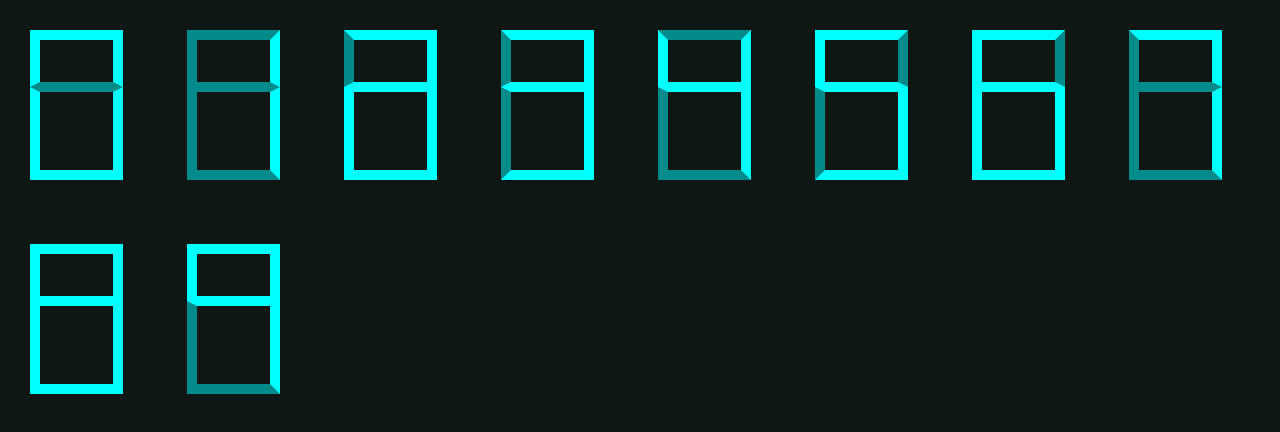
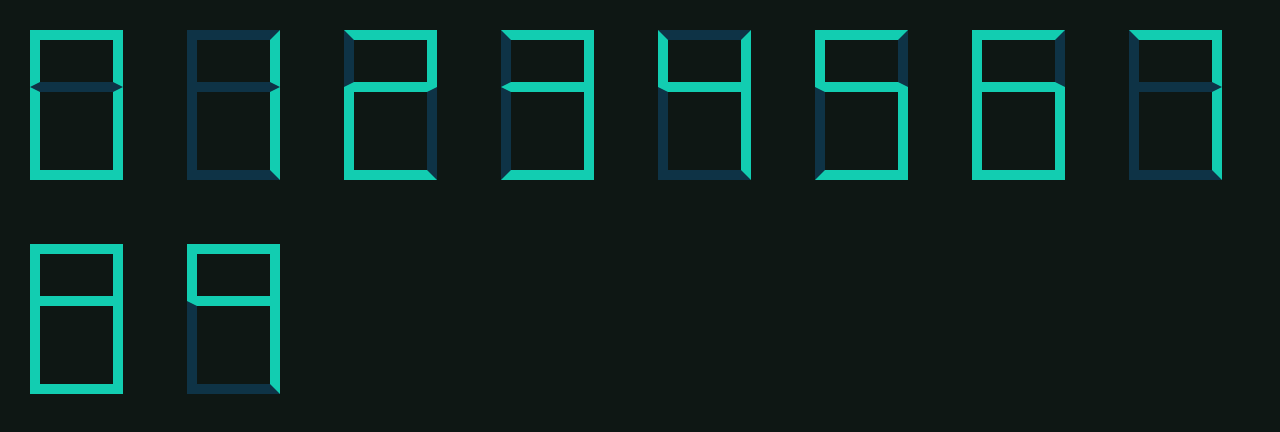
Before and after one commit to Margulis162/digital_clock, a plain HTML site: page clock.html in a window 1280 px wide. Drawn offline with Linux system fonts and the light colour scheme.

Commit message:
rearanged css with sass for esear control over colors and stuff

```diff
--- /dev/null
+++ b/assets/sass/_colors.scss
@@ -0,0 +1,3 @@
+$background:rgb(14, 23, 20);
+$digit_on:rgb(18, 205, 177);
+$digit_off:rgb(14, 51, 70);
--- /dev/null
+++ b/assets/sass/all.scss
@@ -0,0 +1,9 @@
+@use  "_colors.scss";
+@import "digits.scss";
+
+body{
+    margin:0;
+    padding:0;
+    background-color:rgb(14, 23, 20);
+
+}
--- /dev/null
+++ b/assets/sass/digits.scss
@@ -0,0 +1,126 @@
+@use 'colors.scss';
+
+/* container for top and bottom parts */
+ .num{
+    background-color:colors.$background;
+    block-size: 150px;
+    inline-size: 93px;
+    display: inline-block;
+    margin-block:30px;
+    margin-inline: 30px;
+    box-sizing:border-box
+
+}
+
+
+/* zero */
+#zero-top{
+    border-block-end: 5px solid colors.$digit_off;
+}
+#zero-bottom{
+    border-block-start: 5px solid colors.$digit_off;
+}
+
+/* one */
+#one-top{
+    border-block-start: 10px solid colors.$digit_off;
+    border-block-end: 5px solid colors.$digit_off;
+    border-inline-start: 10px solid colors.$digit_off;
+   }
+#one-bottom{
+    border-block-start: 5px solid colors.$digit_off;
+    border-block-end: 10px solid colors.$digit_off;
+    border-inline-start: 10px solid colors.$digit_off;
+    }
+
+
+/* two */
+#two-top{
+    border-inline-start: 10px solid colors.$digit_off;
+}
+#two-bottom{
+   border-inline-end:10px solid colors.$digit_off;
+
+}
+
+
+/* three */
+#three-top{
+    border-inline-start: 10px solid colors.$digit_off;
+}
+#three-bottom{
+    border-inline-start: 10px solid colors.$digit_off;
+}
+
+
+ /* four */
+ #four-top{
+    border-block-start: 10px solid colors.$digit_off;
+}
+#four-bottom{
+    border-block-end: 10px solid colors.$digit_off;
+    border-inline-start: 10px solid  colors.$digit_off;;
+}
+
+
+ /* five */
+ #five-top{
+    border-inline-end:10px solid colors.$digit_off;
+}
+#five-bottom{
+    border-inline-start: 10px solid colors.$digit_off;
+}
+
+
+/* six*/
+#six-top{
+border-inline-end:10px solid colors.$digit_off;
+    }
+
+
+
+/* seven*/
+ #seven-top{
+ border-block-end: 5px solid colors.$digit_off;
+ border-inline-start: 10px solid colors.$digit_off;
+ }
+ #seven-bottom{
+ border-block-start: 5px solid colors.$digit_off;
+ border-block-end: 10px solid colors.$digit_off;
+ border-inline-start: 10px solid colors.$digit_off;
+        }
+
+/* eight sice all the digits made out of elements of 8 i can use it as a class for all of them and just modify it with id's
+. So I'll call it proto digit*/
+
+/* top part of a digit */
+.proto-top{
+ border: 10px solid colors.$digit_on;
+ border-block-end: 5px solid colors.$digit_on;
+ inline-size:inherit;
+ block-size: 57px;
+ box-sizing:border-box;
+ margin: 0;
+        }
+
+
+/* bottom part of a digit */
+.proto-bottom{
+border: 10px solid colors.$digit_on;
+border-block-start: 5px solid colors.$digit_on;
+inline-size:inherit;
+block-size: 93px;
+box-sizing:border-box;
+margin: 0;
+}
+
+
+/* nine*/
+
+
+    #nine-bottom{
+
+        border-block-end: 10px solid colors.$digit_off;
+        border-inline-start: 10px solid colors.$digit_off;;
+
+    }
--- a/clock.css
+++ /dev/null
@@ -1,136 +0,0 @@
-@layer general digits;
-
-@layer general{
-    body{
-        margin:0;
-        padding:0;
-        background-color:rgb(14, 23, 20);
-
-    }
-
-
-@layer digits{
-   /* container for top and bottom parts */
-    .num{
-        background-color:rgb(14, 23, 20);
-        block-size: 150px;
-        inline-size: 93px;
-        display: inline-block;
-        margin-block:30px;
-        margin-inline: 30px;
-        box-sizing:border-box
-
-    }
-
-
-    /* zero */
-    #zero-top{
-        border-block-end: 5px solid darkcyan;
-    }
-    #zero-bottom{
-        border-block-start: 5px solid darkcyan;
-    }
-
-    /* one */
-    #one-top{
-        border-block-start: 10px solid darkcyan;
-        border-block-end: 5px solid darkcyan;
-        border-inline-start: 10px solid darkcyan;
-       }
-    #one-bottom{
-        border-block-start: 5px solid darkcyan;
-        border-block-end: 10px solid darkcyan;
-        border-inline-start: 10px solid darkcyan;
-        }
-
-
-    /* two */
-    #two-top{
-        border-inline-start: 10px solid darkcyan;
-    }
-    #two-bottom{
-       border-inline-end:10px soloid darkcyan;
-    }
-
-
-    /* three */
-    #three-top{
-        border-inline-start: 10px solid darkcyan;
-    }
-    #three-bottom{
-        border-inline-start: 10px solid darkcyan;
-    }
-
-
-     /* four */
-     #four-top{
-        border-block-start: 10px solid darkcyan;
-    }
-    #four-bottom{
-        border-block-end: 10px solid darkcyan;
-        border-inline-start: 10px solid  darkcyan;;
-    }
-
-
-     /* five */
-     #five-top{
-        border-inline-end:10px solid darkcyan;
-    }
-    #five-bottom{
-        border-inline-start: 10px solid darkcyan;
-    }
-
-
-    /* six*/
-    #six-top{
-    border-inline-end:10px solid darkcyan;
-        }
-
-
-
-    /* seven*/
-     #seven-top{
-     border-block-end: 5px solid darkcyan;
-     border-inline-start: 10px solid darkcyan;
-     }
-     #seven-bottom{
-     border-block-start: 5px solid darkcyan;
-     border-block-end: 10px solid darkcyan;
-     border-inline-start: 10px solid darkcyan;
-            }
-
-    /* eight sice all the digits made out of elements of 8 i can use it as a class for all of them and just modify it with id's
-    . So I'll call it proto digit*/
-
-    /* top part of a digit */
-    .proto-top{
-     border: 10px solid cyan;
-     border-block-end: 5px solid cyan;
-     inline-size:inherit;
-     block-size: 57px;
-     box-sizing:border-box;
-     margin: 0;
-            }
-
-
-    /* bottom part of a digit */
-    .proto-bottom{
-    border: 10px solid cyan;
-    border-block-start: 5px solid cyan;
-    inline-size:inherit;
-    block-size: 93px;
-    box-sizing:border-box;
-    margin: 0;
-    }
-
-
-    /* nine*/
-
-        }
-        #nine-bottom{
-
-            border-block-end: 10px solid darkcyan;
-            border-inline-start: 10px solid darkcyan;;
-
-        }
-    }
--- a/clock.html
+++ b/clock.html
@@ -10,7 +10,7 @@
         <title></title>
         <meta name="description" content="">
         <meta name="viewport" content="width=device-width, initial-scale=1">
-        <link rel="stylesheet" href="clock.css">
+        <link rel="stylesheet" href="assets/clock.css">
     </head>
     <body>
 
@@ -79,6 +79,6 @@
             <p class="browsehappy">You are using an <strong>outdated</strong> browser. Please <a href="#">upgrade your browser</a> to improve your experience.</p>
         <![endif]-->
 
-        <script src="clock.js" async defer></script>
+        <script src="assets/clock.js" async defer></script>
     </body>
 </html>
```
Also changed, not shown: assets/clock.css (added), assets/clock.js (added), 1 other file.
